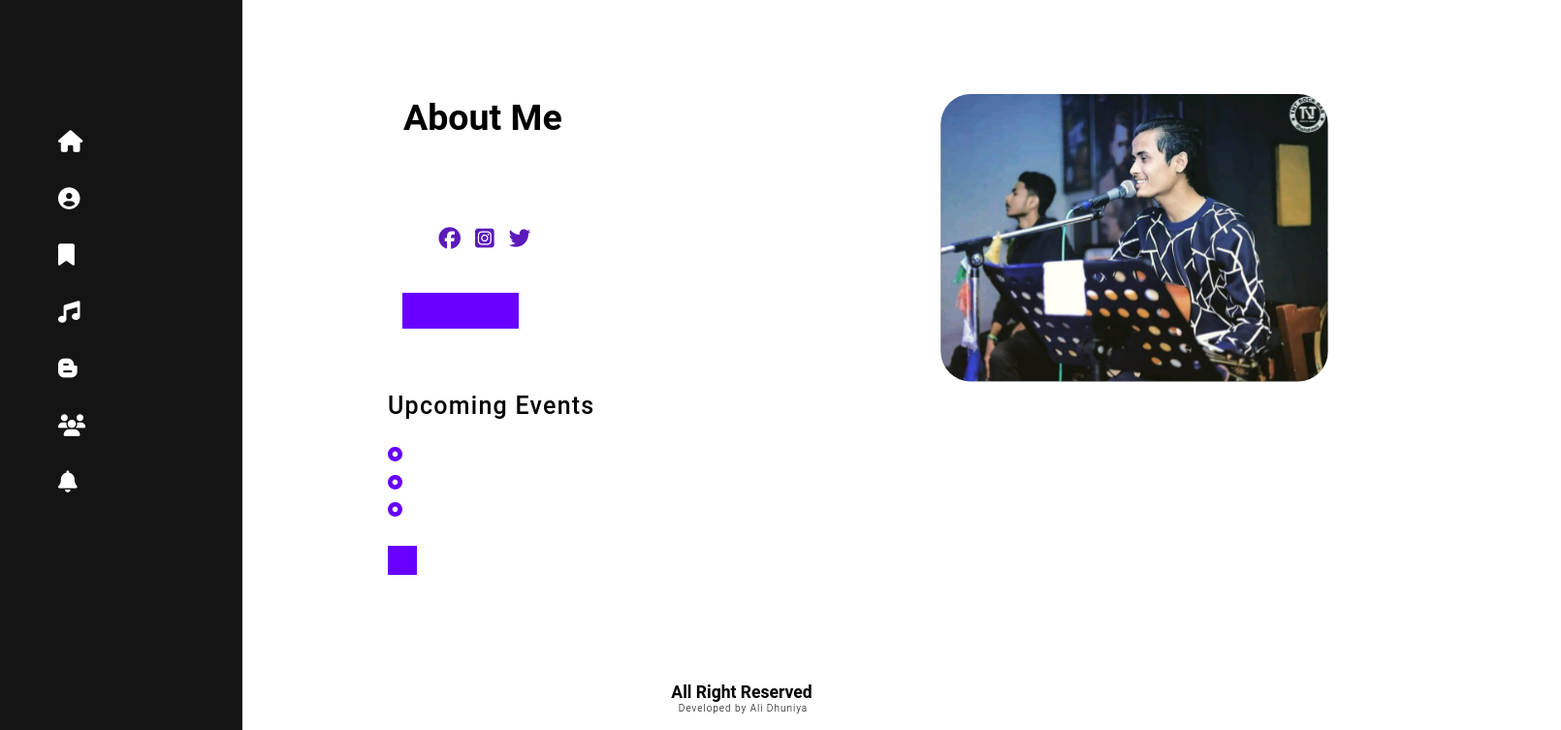
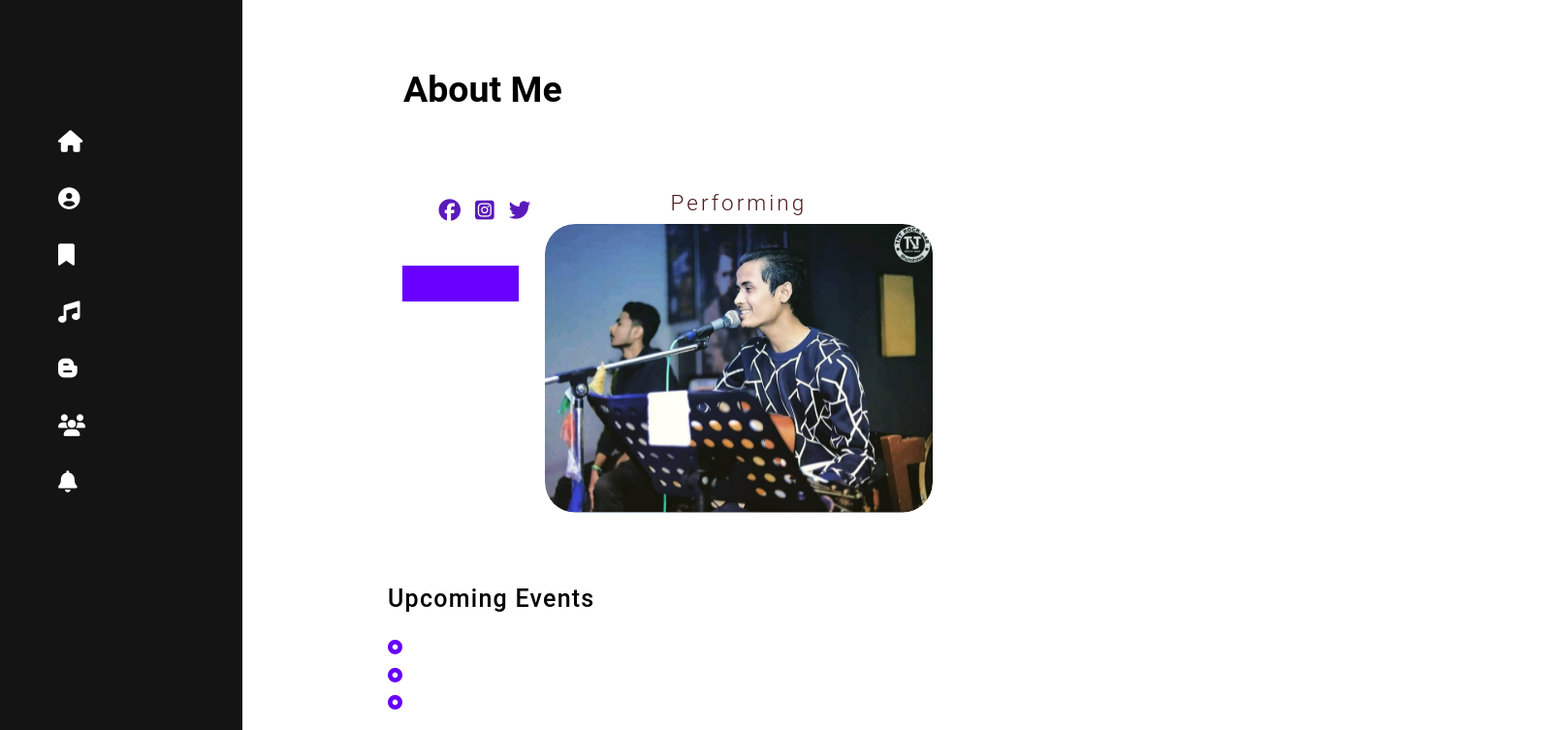
Before and after one commit to Alidhuniya/singerProfile-ReactJS-with-Contentful, a React (Create React App) app: page /about in a window 1280 px wide. Shown: the top 753 px of the page at 97% size, 1610 px wide, since content can reach past the window. Built offline with nearby package versions, Linux system fonts and the light colour scheme; no server answers.

Commit message:
right sidebar img added in aboutpage

```diff
--- a/src/pages/Aboutpage.jsx
+++ b/src/pages/Aboutpage.jsx
@@ -16,11 +16,18 @@ class Aboutpage extends Component {
             <Sidebar />
             </div>
             <div className = "home__rightContainer">
-            <img className = "aboutpage__img" src={sumit} alt="me-sumit poudel" title = "Sumit Poudel" />
+
             <h1 className = "aboutpage__about">About Me</h1>
+
+            <div className = "about__section">
 
             <div className = "aboutpage__aboutComponents">
             <About />
+            </div>
+            <div>
+            <h1 className = "about__h1aboveimg">Performing</h1>
+            <img className = "aboutpage__img" src={sumit} alt="me-sumit poudel" title = "Sumit Poudel" />
+            </div>
             </div>
 
             <Upcoming className = "home__upcoming" />
--- a/src/sass/2-components/_about.scss
+++ b/src/sass/2-components/_about.scss
@@ -109,10 +109,38 @@
 }
 
 .aboutpage__img {
+	margin-top: 0rem;
+	height: 297.5px;
+    // margin-left: 22rem;
+    // margin-bottom: -22rem;
+	border-radius: 31px;
 
-	height: 297.5px;
-    margin-left: 22rem;
-    margin-bottom: -25rem;
-    border-radius: 31px;
+	@media all and (max-width: 1280px) {
+	.aboutpage__img {
+		width: 406px;
+
+		margin-top: 7rem;
+		margin-bottom: 3rem;
+
+	}
+}
 
 }
+
+.about__section {
+	display: flex;
+	@media all and (max-width: 1280px) {
+		flex-wrap: wrap;
+	}
+}
+
+.about__h1aboveimg{
+    margin-top: -5rem;
+    text-align: center;
+    color: #4a1c1c;
+    font-weight: 300;
+    letter-spacing: 0.2rem;
+	@media all and (max-width: 1280px) {
+		margin-top: 4rem;
+	}
+}
```
